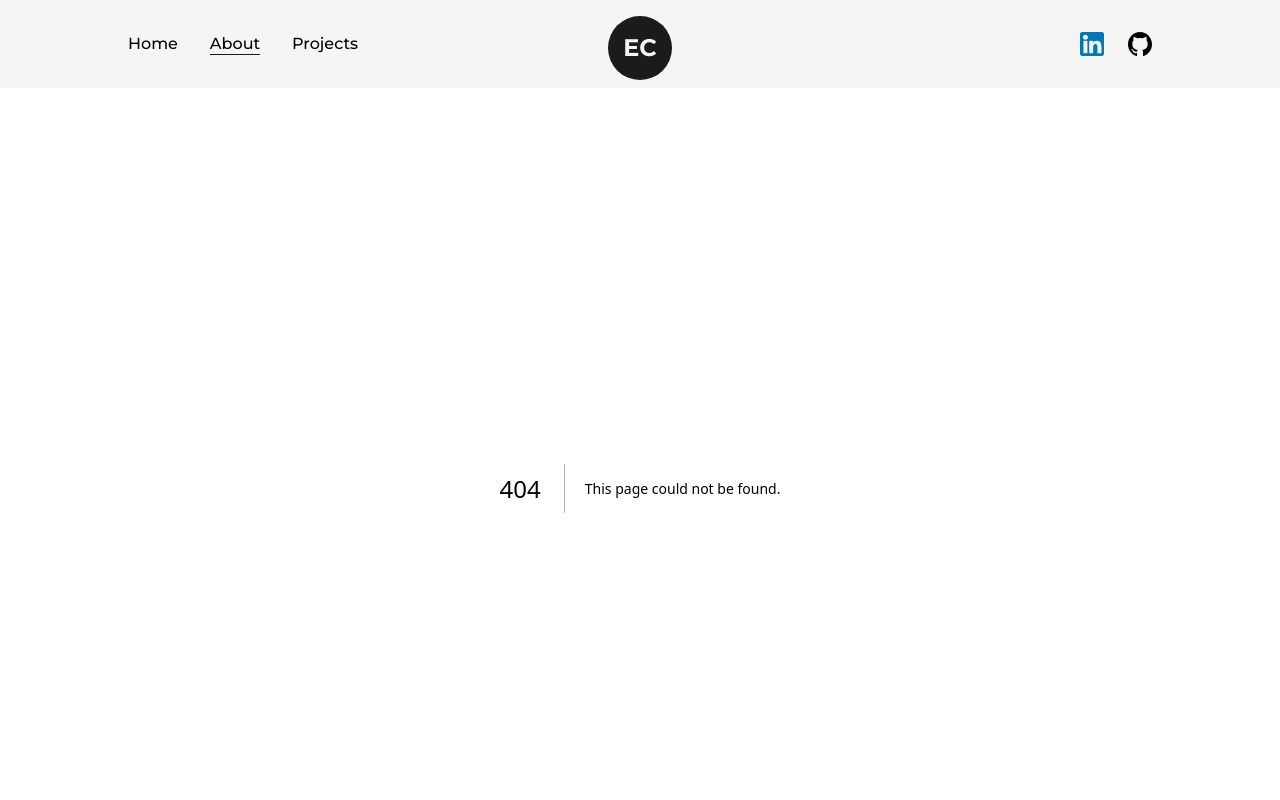
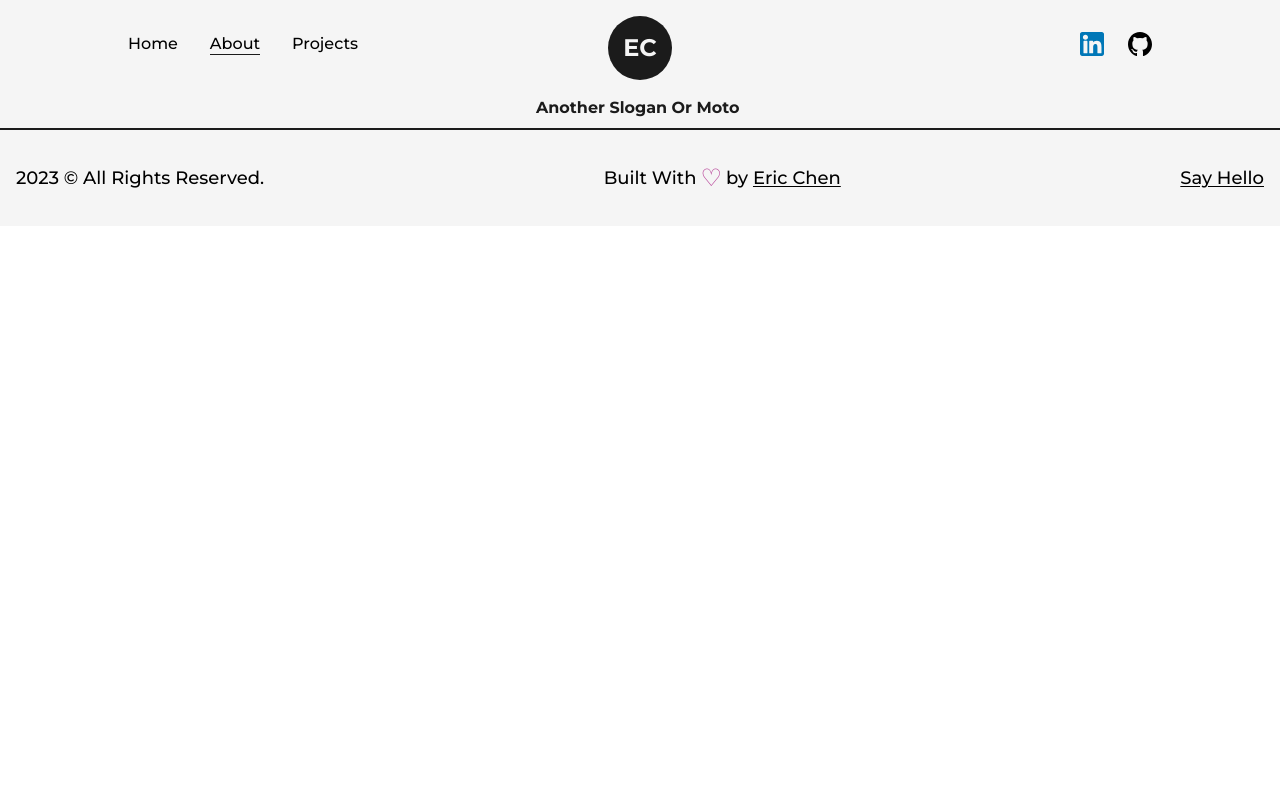
Before and after one commit to erichen886/portfolio_site, a Next.js app: page /about in a window 1280 px wide. Before the commit this address had no page. Shown: the top 800 px of the page. Built offline with nearby package versions, Linux system fonts and the light colour scheme.

Commit message:
fixed padding for footer and started about

```diff
--- /dev/null
+++ b/src/app/about/page.tsx
@@ -0,0 +1,21 @@
+import React from "react";
+import Head from "next/head";
+import AnimatedText from "@/components/AnimatedText";
+import Layout from "@/components/Layout";
+const About = () => {
+  return (
+    <>
+      <Head>
+        <title>Eric Chen | About Page</title>
+        <meta name="description" content="any description here" />
+      </Head>
+      <main className="flex w-full flex-col items-center justify-center">
+        <Layout>
+          <AnimatedText text="Another slogan or moto" />
+        </Layout>
+      </main>
+    </>
+  );
+};
+
+export default About;
--- a/src/components/AnimatedText.tsx
+++ b/src/components/AnimatedText.tsx
@@ -31,7 +31,7 @@ const singleWord = {
 
 type ATProps = {
   text: string;
-  className: string;
+  className?: string;
 };
 
 const AnimatedText = ({ text, className = "" }: ATProps) => {
--- a/src/components/Footer.tsx
+++ b/src/components/Footer.tsx
@@ -5,11 +5,11 @@ import { copyFile } from "fs";
 
 const Footer = () => {
   return (
-    <footer className="w-full border-t-2 border-solid border-dark font-medium text-lg ">
-      <Layout className="py-8 flex items-center justify-between">
+    <footer className="w-full border-t-2 border-solid border-dark font-medium text-lg  ">
+      <Layout className="py-8 flex items-center justify-between p-4">
         <span>{new Date().getFullYear()} &copy; All Rights Reserved.</span>
         <div className="flex items-center">
-          Build With<span className="text-primary text-2xl px-1">&#9825;</span>
+          Built With<span className="text-primary text-2xl px-1">&#9825;</span>
           by&nbsp;
           <Link href="/" className="underline underline-offset-2">
             Eric Chen
```
